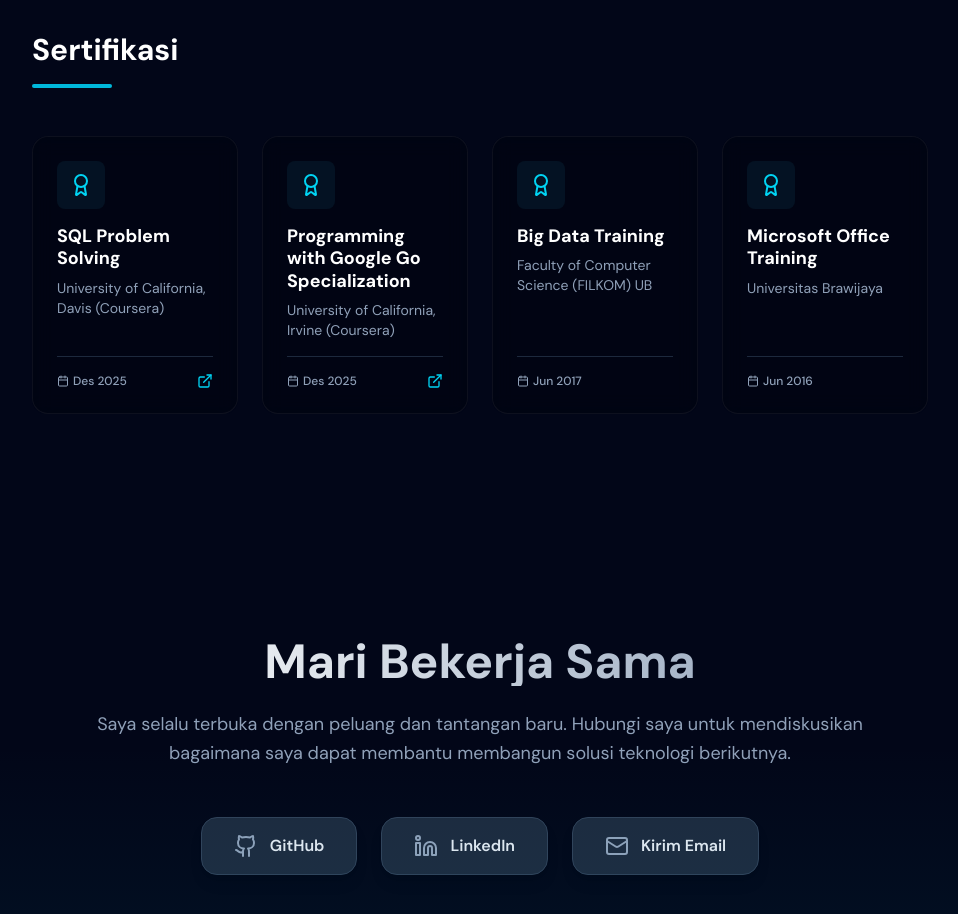
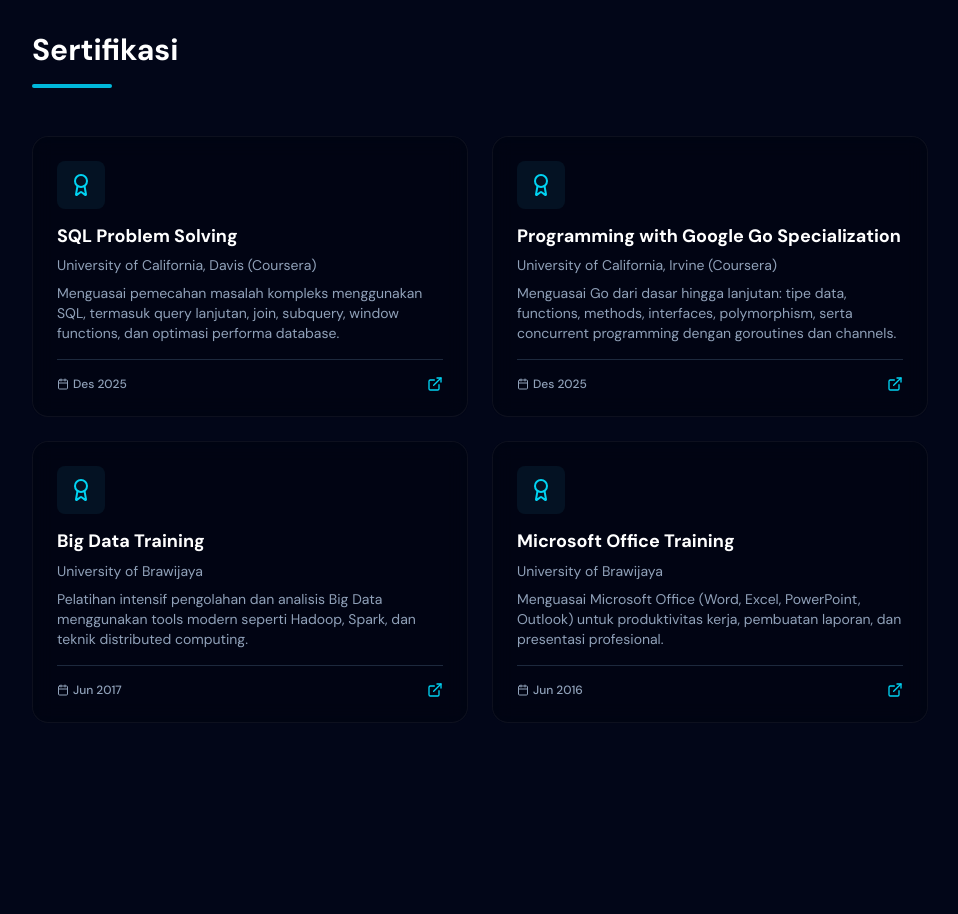
Before and after one commit to Avsholeh/avsholeh.github.io, a React (Vite) app: page / in a window 1280 px wide. Shown: the part 6460-7374 px from the top of the page, without its empty margins (160-1118 px from the left). Built offline with nearby package versions, Linux system fonts and the light colour scheme.

Commit message:
feat: add description to certificate

```diff
--- a/src/components/Certificates.tsx
+++ b/src/components/Certificates.tsx
@@ -11,7 +11,7 @@ export default function Certificates() {
           <div className="h-1 w-20 bg-cyan-500 rounded-full" />
         </motion.div>
 
-        <div className="grid grid-cols-1 md:grid-cols-2 lg:grid-cols-4 gap-6">
+        <div className="grid grid-cols-1 md:grid-cols-2 lg:grid-cols-2 gap-6">
           {certificates.map((cert, index) => (
             <motion.div
               key={cert.id}
@@ -27,7 +27,13 @@ export default function Certificates() {
 
               <h3 className="text-lg font-bold text-slate-900 dark:text-white mb-2 leading-tight">{cert.name}</h3>
 
-              <div className="text-sm text-slate-600 dark:text-slate-400 mb-4 grow">{cert.issuer}</div>
+              <div className="text-sm text-slate-600 dark:text-slate-400 mb-2">{cert.issuer}</div>
+
+              {cert.description && (
+                <p className="text-sm text-slate-500 dark:text-slate-400 mb-4 flex-1">
+                  {cert.description}
+                </p>
+              )}
 
               <div className="flex items-center justify-between pt-4 border-t border-slate-100 dark:border-slate-800 mt-auto">
                 <span className="text-xs font-medium text-slate-400 flex items-center gap-1">
--- a/src/data.ts
+++ b/src/data.ts
@@ -268,6 +268,7 @@ export const certificates: Certificate[] = [
     id: "cert-1",
     name: "SQL Problem Solving",
     issuer: "University of California, Davis (Coursera)",
+    description: "Menguasai pemecahan masalah kompleks menggunakan SQL, termasuk query lanjutan, join, subquery, window functions, dan optimasi performa database.",
     date: "Des 2025",
     link: "https://www.coursera.org/account/accomplishments/verify/582ADU20PIV1",
   },
@@ -275,20 +276,25 @@ export const certificates: Certificate[] = [
     id: "cert-2",
     name: "Programming with Google Go Specialization",
     issuer: "University of California, Irvine (Coursera)",
+    description: "Menguasai Go dari dasar hingga lanjutan: tipe data, functions, methods, interfaces, polymorphism, serta concurrent programming dengan goroutines dan channels.",
     date: "Des 2025",
     link: "https://www.coursera.org/account/accomplishments/verify/M12AFFFYW9YE",
   },
   {
     id: "cert-3",
     name: "Big Data Training",
-    issuer: "Faculty of Computer Science (FILKOM) UB",
+    issuer: "University of Brawijaya",
+    description: "Pelatihan intensif pengolahan dan analisis Big Data menggunakan tools modern seperti Hadoop, Spark, dan teknik distributed computing.",
     date: "Jun 2017",
+    link: "https://drive.google.com/drive/folders/1JUkFkqcJI9LN0LzfHjSDo3E6yZbgqxQO",
   },
   {
     id: "cert-4",
     name: "Microsoft Office Training",
-    issuer: "Universitas Brawijaya",
+    issuer: "University of Brawijaya",
+    description: "Menguasai Microsoft Office (Word, Excel, PowerPoint, Outlook) untuk produktivitas kerja, pembuatan laporan, dan presentasi profesional.",
     date: "Jun 2016",
+    link: "https://drive.google.com/drive/folders/1JUkFkqcJI9LN0LzfHjSDo3E6yZbgqxQO",
   },
 ];
 
--- a/src/types.ts
+++ b/src/types.ts
@@ -46,6 +46,7 @@ export interface Certificate {
   id: string;
   name: string;
   issuer: string;
+  description: string;
   date: string;
   link?: string;
 }
```
